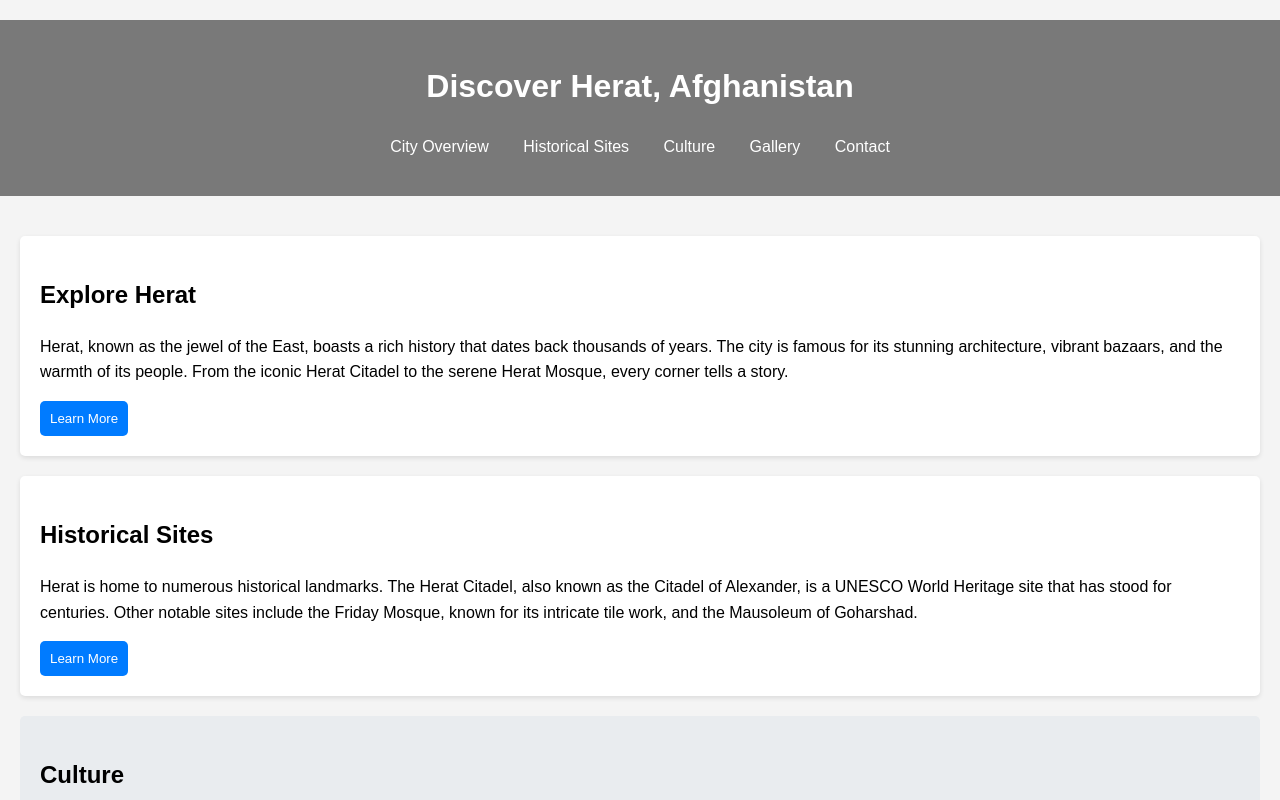
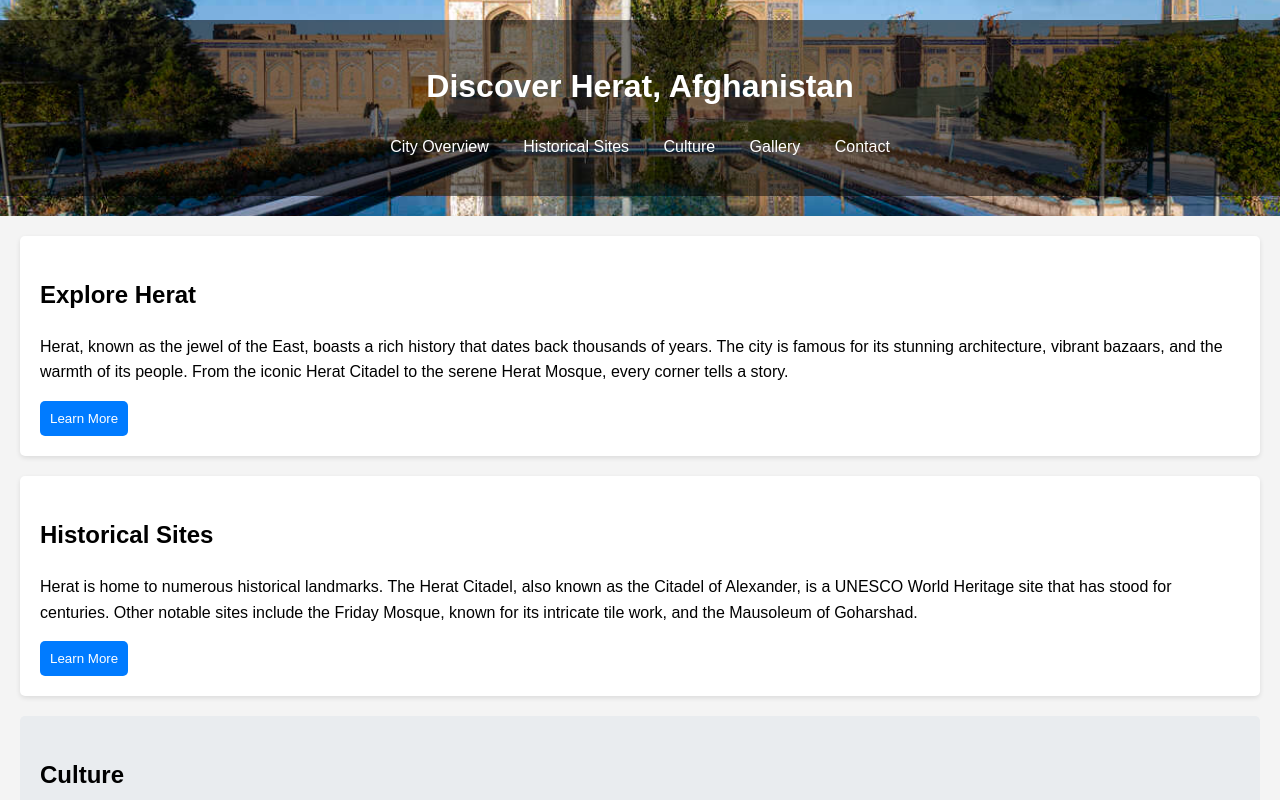
Before and after one commit to MahboobMohiq/Mahboob-Herat-city, a plain HTML site: page index.html in a window 1280 px wide. Shown: the top 800 px of the page. Drawn offline with Linux system fonts and the light colour scheme.

Commit message:
styles.css

```diff
--- a/styles.css
+++ b/styles.css
@@ -7,7 +7,7 @@ body {
 }
 
 header {
-    background: url('Images/header-background.jpg') no-repeat center center/cover;
+    background: url('header-background.jpg') no-repeat center center/cover;
     color: #fff;
     padding: 20px 0;
     text-align: center;
```
